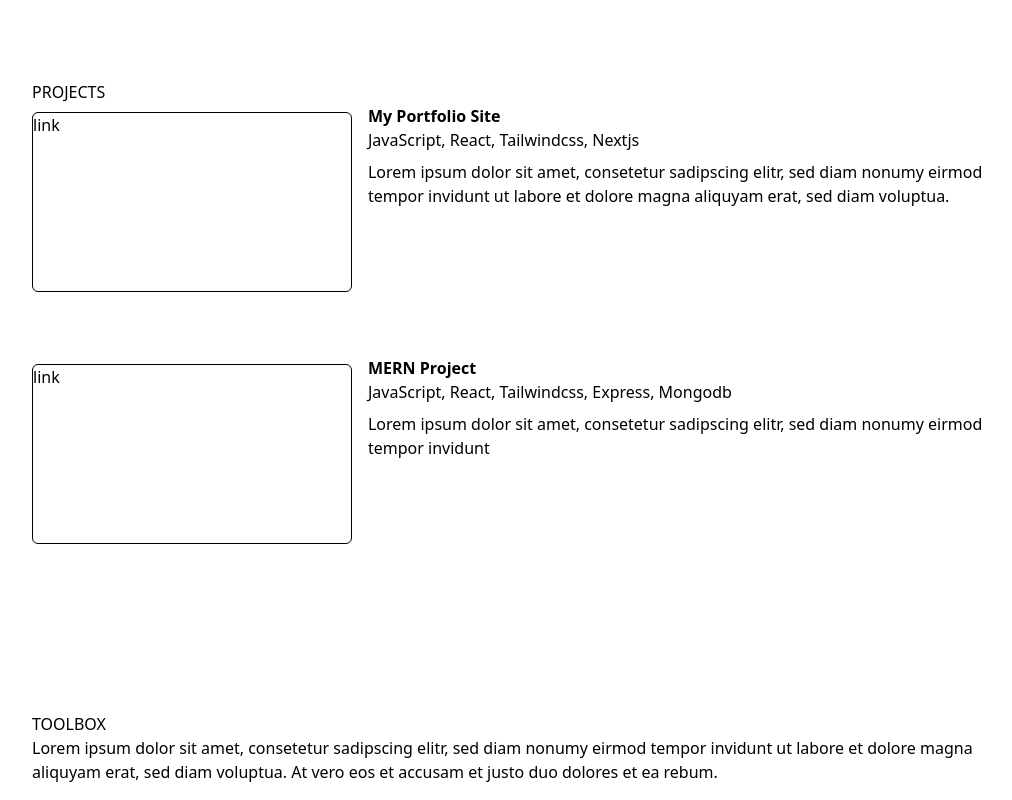
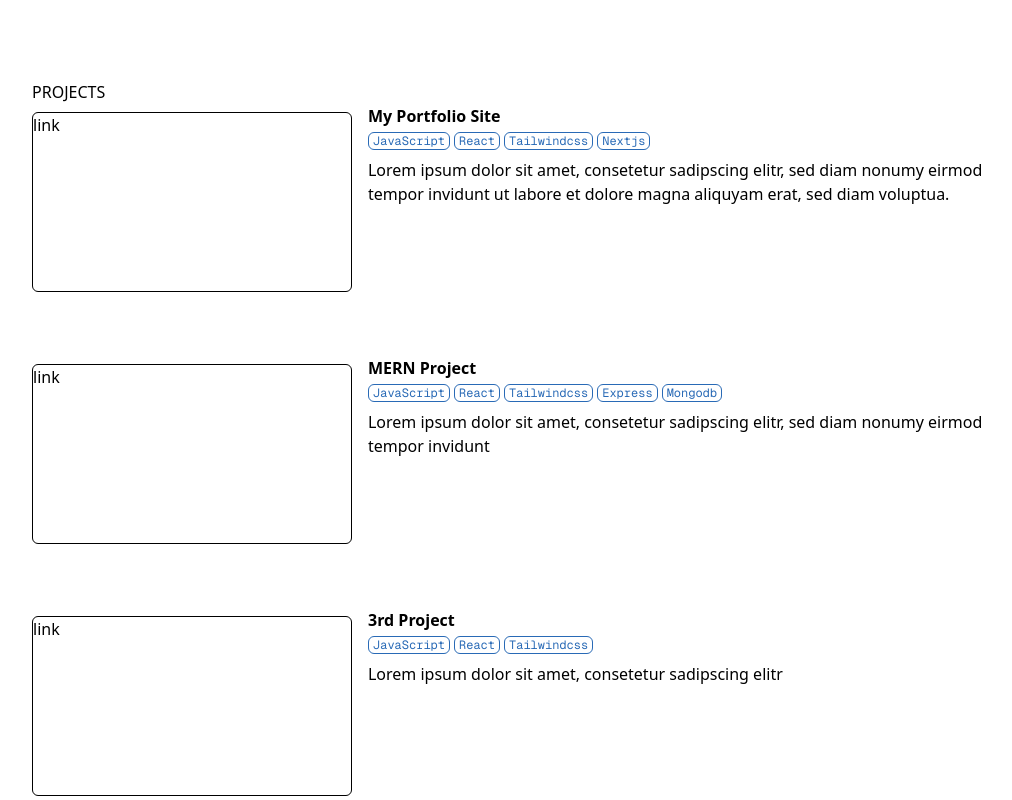
Before and after one commit to ddk-epic/my-portfolio, a Next.js app: page / in a window 1280 px wide. Shown: the part 800-1600 px from the top of the page, without its empty margins (128-1140 px from the left). Built offline with nearby package versions, Linux system fonts and the light colour scheme.

Commit message:
add technology blocks + reversed font change

```diff
--- a/app/globals.css
+++ b/app/globals.css
@@ -9,6 +9,8 @@
 @theme inline {
   --color-background: var(--background);
   --color-foreground: var(--foreground);
+  --font-sans: var(--font-geist-sans);
+  --font-mono: var(--font-geist-mono);
   --color-primary: #296ab6;
   --color-secondary: #8bc6ea;
   --color-highlight: #fbb73d;
@@ -24,8 +26,7 @@
 }*/
 
 body {
-  font-family: var(--font-geist-sans), ui-sans-serif, system-ui, Arial,
-    Helvetica, sans-serif;
+  font-family: var(--font-sans), Arial, Helvetica, sans-serif;
 }
 
 /* header,
--- a/app/layout.tsx
+++ b/app/layout.tsx
@@ -1,6 +1,17 @@
 import type { Metadata } from "next";
+import { Geist, Geist_Mono } from "next/font/google";
 import "./globals.css";
 import NavBar from "@/components/UI/NavBar";
+
+const geistSans = Geist({
+  variable: "--font-geist-sans",
+  subsets: ["latin"],
+});
+
+const geistMono = Geist_Mono({
+  variable: "--font-geist-mono",
+  subsets: ["latin"],
+});
 
 export const metadata: Metadata = {
   title: "My Portfolio",
@@ -14,7 +25,9 @@ export default function RootLayout({
 }>) {
   return (
     <html lang="en">
-      <body className="antialiased min-h-screen">
+      <body
+        className={`${geistSans.variable} ${geistMono.variable} antialiased`}
+      >
         <NavBar />
         {children}
       </body>
--- a/components/JumpButton.tsx
+++ b/components/JumpButton.tsx
@@ -1,10 +1,10 @@
 import React from "react";
 import ChevronDown from "./ChevronDown";
 
-const JumpButton = () => {
+const JumpButton = ({ jumpTo }: { jumpTo: string }) => {
   return (
     <>
-      <a href="#toolbox">
+      <a href={jumpTo}>
         <ChevronDown className="w-8 h-8 m-auto group-hover:stroke-primary cursor-pointer" />
       </a>
     </>
--- a/components/ProjectCard.tsx
+++ b/components/ProjectCard.tsx
@@ -16,7 +16,14 @@ const ProjectCard = (props: ProjectCardProps) => {
 
       <div className="flex-grow">
         <h3>{title}</h3>
-        <p className="pb-2">{technologies.join(", ")}</p>
+        <div className="flex flex-wrap pt-1 pb-2 gap-1">
+          {/* technology building blocks */}
+          {technologies.map((item) => (
+            <div className="border-1 border-primary text-primary font-mono rounded-md px-1 text-xs">
+              {item}
+            </div>
+          ))}
+        </div>
         <p>{description}</p>
       </div>
     </div>
--- a/components/UI/Footer.tsx
+++ b/components/UI/Footer.tsx
@@ -6,7 +6,7 @@ const Footer = () => {
   return (
     <>
       <section id="contact" className="wrapper">
-        <div className="flex pt-20 pb-12">
+        <div className="flex py-20">
           {/* Footer text */}
           <div className="indent max-w-2/3 w-2/3">
             <h1 className="text-2xl md:text-3xl font-bold">
--- a/components/UI/Hero.tsx
+++ b/components/UI/Hero.tsx
@@ -16,7 +16,7 @@ const Hero = () => {
               erat, sed diam voluptua.
             </p>
             <div className="group text-gray scale-effect hover-effect">
-              <JumpButton />
+              <JumpButton jumpTo="#project" />
             </div>
           </div>
         </aside>
--- a/constants/collections.ts
+++ b/constants/collections.ts
@@ -62,4 +62,10 @@ export const projects: Project[] = [
     description:
       "Lorem ipsum dolor sit amet, consetetur sadipscing elitr, sed diam nonumy eirmod tempor invidunt",
   },
+  {
+    title: "3rd Project",
+    link: "/",
+    technologies: ["JavaScript", "React", "Tailwindcss"],
+    description: "Lorem ipsum dolor sit amet, consetetur sadipscing elitr",
+  },
 ];
```
